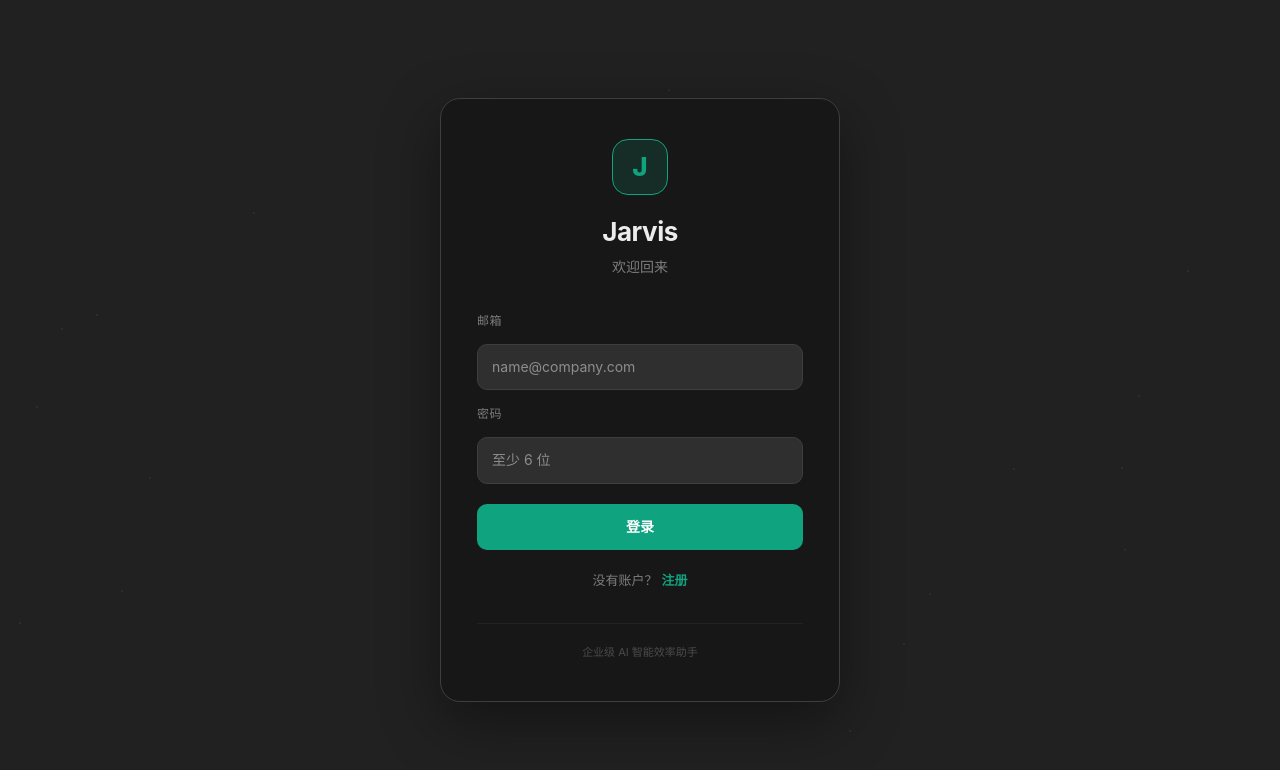
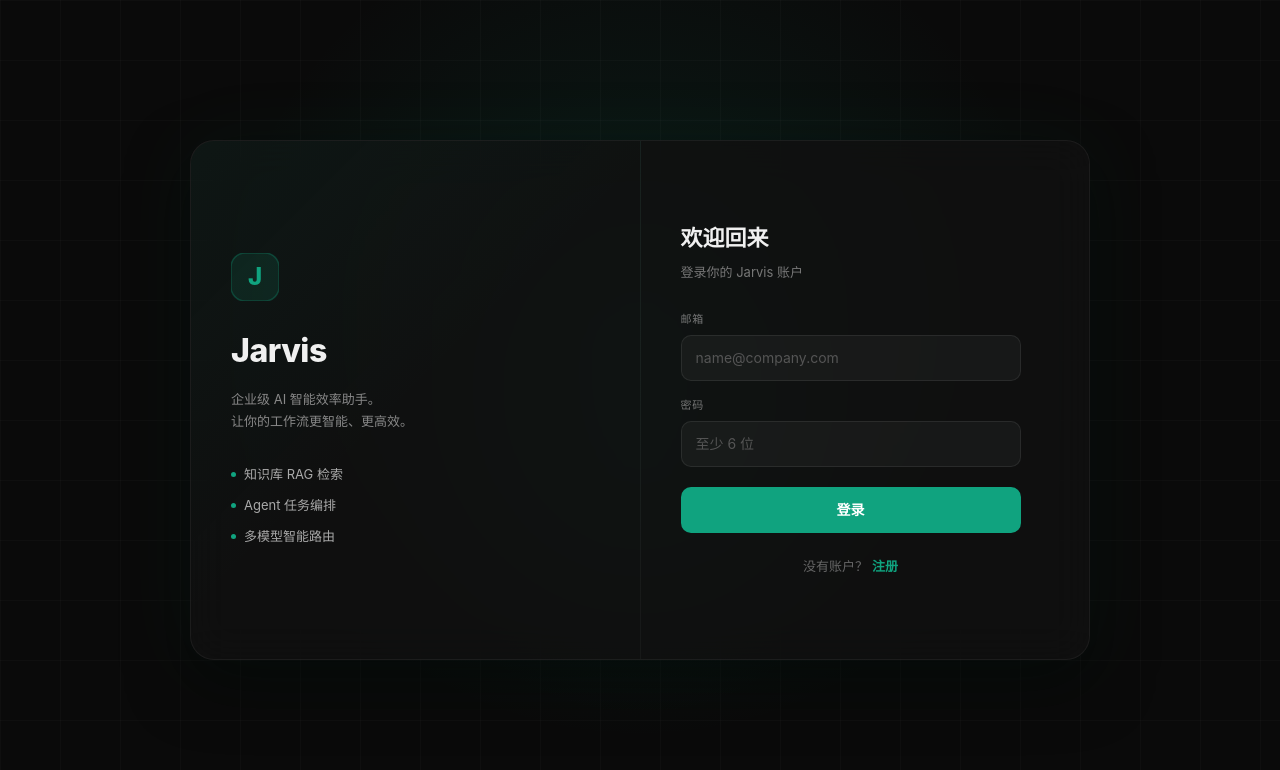
Before and after one commit to zxyxkf/Jarvis, a Vue app in the folder apps/web/: page /login in a window 1280 px wide. Shown: the top 770 px of the page. Built offline with nearby package versions, Linux system fonts and the light colour scheme.

Commit message:
feat: redesigned login page with mouse-tracking spotlight, split branding+form layout, grid background

```diff
--- a/apps/web/src/pages/LoginPage.vue
+++ b/apps/web/src/pages/LoginPage.vue
@@ -2,13 +2,6 @@
 import { ref } from 'vue'
 import { useRouter } from 'vue-router'
 import { useAuthStore } from '@/stores/auth'
-
-// Stable dot positions — generated once, survives re-renders
-const dots = Array.from({ length: 20 }, () => ({
-  left: Math.random() * 100,
-  top: Math.random() * 100,
-  delay: Math.random() * 3,
-}))
 
 const auth = useAuthStore()
 const router = useRouter()
@@ -18,6 +11,14 @@ const name = ref('')
 const isRegister = ref(false)
 const error = ref('')
 const loading = ref(false)
+
+// Spotlight follows mouse
+const spotX = ref(50)
+const spotY = ref(40)
+function onMouseMove(e: MouseEvent) {
+  spotX.value = (e.clientX / window.innerWidth) * 100
+  spotY.value = (e.clientY / window.innerHeight) * 100
+}
 
 async function handleSubmit() {
   error.value = ''
@@ -37,53 +38,187 @@ async function handleSubmit() {
 </script>
 
 <template>
-  <div class="login-page">
-    <div class="bg-dots"><div v-for="d in dots" :key="d.left+d.top" class="dot" :style="{left:`${d.left}%`,top:`${d.top}%`,animationDelay:`${d.delay}s`}" /></div>
+  <div class="login-full" @mousemove="onMouseMove">
+    <!-- Spotlight -->
+    <div class="spotlight" :style="{ background: `radial-gradient(600px circle at ${spotX}% ${spotY}%, rgba(16,163,127,0.12) 0%, transparent 70%)` }" />
+    <div class="spotlight-2" :style="{ background: `radial-gradient(400px circle at ${100-spotX}% ${100-spotY}%, rgba(16,163,127,0.06) 0%, transparent 60%)` }" />
 
-    <div class="card">
-      <div class="card-header">
-        <div class="logo-circle"><span class="logo-j">J</span></div>
-        <h1 class="card-title">Jarvis</h1>
-        <p class="card-sub">{{ isRegister ? '创建你的账户' : '欢迎回来' }}</p>
+    <!-- Grid pattern -->
+    <div class="grid-bg" />
+
+    <div class="login-container">
+      <!-- Left: Branding -->
+      <div class="brand-panel">
+        <div class="brand-inner">
+          <div class="brand-logo">
+            <svg width="48" height="48" viewBox="0 0 48 48" fill="none">
+              <rect width="48" height="48" rx="14" fill="rgba(16,163,127,0.12)" stroke="rgba(16,163,127,0.3)" stroke-width="1.5"/>
+              <text x="24" y="32" text-anchor="middle" font-family="Inter,system-ui,sans-serif" font-weight="800" font-size="24" fill="#10a37f">J</text>
+            </svg>
+          </div>
+          <h1 class="brand-title">Jarvis</h1>
+          <p class="brand-desc">企业级 AI 智能效率助手。<br/>让你的工作流更智能、更高效。</p>
+          <div class="brand-features">
+            <div class="feature"><span class="feature-dot" /> 知识库 RAG 检索</div>
+            <div class="feature"><span class="feature-dot" /> Agent 任务编排</div>
+            <div class="feature"><span class="feature-dot" /> 多模型智能路由</div>
+          </div>
+        </div>
       </div>
 
-      <div v-if="error" class="error-box">{{ error }}</div>
+      <!-- Right: Form -->
+      <div class="form-panel">
+        <div class="form-card">
+          <div class="form-header">
+            <h2 class="form-title">{{ isRegister ? '创建账户' : '欢迎回来' }}</h2>
+            <p class="form-sub">{{ isRegister ? '注册一个 Jarvis 账户' : '登录你的 Jarvis 账户' }}</p>
+          </div>
 
-      <form class="form" @submit.prevent="handleSubmit">
-        <label class="field-label">邮箱</label>
-        <input v-model="email" type="email" placeholder="name@company.com" required class="field-input">
-        <label v-if="isRegister" class="field-label">昵称</label>
-        <input v-if="isRegister" v-model="name" placeholder="你的名字" class="field-input">
-        <label class="field-label">密码</label>
-        <input v-model="password" type="password" placeholder="至少 6 位" required minlength="6" class="field-input">
-        <button type="submit" :disabled="loading" class="submit-btn" :class="{loading}">{{ loading ? '...' : isRegister ? '创建账户' : '登录' }}</button>
-      </form>
+          <div v-if="error" class="error-box">{{ error }}</div>
 
-      <p class="toggle-text">{{ isRegister ? '已有账户？' : '没有账户？' }}<button class="toggle-btn" @click="isRegister=!isRegister;error=''">{{ isRegister ? '登录' : '注册' }}</button></p>
+          <form class="form" @submit.prevent="handleSubmit">
+            <div class="field-group">
+              <label class="field-label">邮箱</label>
+              <input v-model="email" type="email" class="field-input" placeholder="name@company.com" required autocomplete="email" />
+            </div>
 
-      <p class="footer-text">企业级 AI 智能效率助手</p>
+            <div v-if="isRegister" class="field-group">
+              <label class="field-label">昵称</label>
+              <input v-model="name" class="field-input" placeholder="你的名字" autocomplete="name" />
+            </div>
+
+            <div class="field-group">
+              <label class="field-label">密码</label>
+              <input v-model="password" type="password" class="field-input" placeholder="至少 6 位" required minlength="6" autocomplete="current-password" />
+            </div>
+
+            <button type="submit" :disabled="loading" class="submit-btn">
+              {{ loading ? '...' : isRegister ? '创建账户' : '登录' }}
+            </button>
+          </form>
+
+          <div class="toggle-row">
+            <span class="toggle-text">{{ isRegister ? '已有账户？' : '没有账户？' }}</span>
+            <button class="toggle-btn" @click="isRegister=!isRegister;error=''">{{ isRegister ? '登录' : '注册' }}</button>
+          </div>
+        </div>
+      </div>
     </div>
   </div>
 </template>
 
 <style scoped>
-.login-page { display:flex; align-items:center; justify-content:center; width:100vw; height:100vh; background:var(--color-bg-primary); position:relative; overflow:hidden }
-.bg-dots { position:absolute; inset:0; pointer-events:none }
-.dot { position:absolute; width:2px; height:2px; border-radius:50%; background:var(--color-accent); opacity:.2 }
-.card { position:relative; z-index:1; width:400px; max-width:90vw; background:var(--color-bg-secondary); border:1px solid var(--color-border); border-radius:20px; padding:40px 36px; box-shadow:0 20px 60px rgba(0,0,0,.4) }
-.card-header { text-align:center; margin-bottom:32px }
-.logo-circle { width:56px; height:56px; background:var(--color-accent-muted); border:1px solid var(--color-accent); border-radius:16px; display:flex; align-items:center; justify-content:center; margin:0 auto 16px }
-.logo-j { color:var(--color-accent); font-size:26px; font-weight:800 }
-.card-title { font-size:26px; font-weight:700; color:var(--color-text-primary); margin:0 0 4px; letter-spacing:-.5px }
-.card-sub { color:var(--color-text-muted); font-size:14px; margin:0 }
-.error-box { background:rgba(239,68,68,.08); border:1px solid rgba(239,68,68,.2); border-radius:10px; padding:10px 14px; margin-bottom:20px; color:#f87171; font-size:13px }
-.form { display:flex; flex-direction:column; gap:14px }
-.field-label { font-size:12px; color:var(--color-text-muted); font-weight:500; text-transform:uppercase; letter-spacing:.05em }
-.field-input { width:100%; box-sizing:border-box; background:var(--color-bg-tertiary); border:1px solid var(--color-border); border-radius:10px; padding:11px 14px; font-size:14px; color:var(--color-text-primary); outline:none; transition:border-color .2s; font-family:inherit }
-.field-input:focus { border-color:var(--color-accent) }
-.submit-btn { width:100%; margin-top:6px; background:var(--color-accent); border:none; border-radius:10px; padding:12px; color:#fff; font-size:14px; font-weight:600; cursor:pointer; transition:opacity .2s; font-family:inherit }
-.submit-btn.loading { opacity:.6; cursor:not-allowed }
-.toggle-text { text-align:center; margin-top:20px; color:var(--color-text-muted); font-size:13px }
-.toggle-btn { margin-left:4px; font-size:13px; color:var(--color-accent); font-weight:600; background:none; border:none; cursor:pointer; font-family:inherit }
-.footer-text { text-align:center; margin-top:32px; padding-top:20px; border-top:1px solid var(--color-border-light); color:var(--color-text-muted); opacity:.5; font-size:11px }
+.login-full {
+  width: 100vw; height: 100vh;
+  background: #0a0a0a;
+  display: flex; align-items: center; justify-content: center;
+  position: relative; overflow: hidden;
+  font-family: Inter, system-ui, sans-serif;
+}
+
+/* ── Spotlights ── */
+.spotlight, .spotlight-2 {
+  position: absolute; inset: 0; pointer-events: none;
+  transition: background 0.3s ease-out;
+}
+
+/* ── Grid ── */
+.grid-bg {
+  position: absolute; inset: 0; pointer-events: none;
+  background-image:
+    linear-gradient(rgba(255,255,255,0.02) 1px, transparent 1px),
+    linear-gradient(90deg, rgba(255,255,255,0.02) 1px, transparent 1px);
+  background-size: 60px 60px;
+}
+
+/* ── Container ── */
+.login-container {
+  position: relative; z-index: 1;
+  display: flex;
+  width: 900px; max-width: 96vw; min-height: 520px;
+  background: rgba(17,17,17,0.8);
+  border: 1px solid rgba(255,255,255,0.06);
+  border-radius: 24px;
+  overflow: hidden;
+  box-shadow: 0 0 80px rgba(16,163,127,0.06), 0 24px 60px rgba(0,0,0,0.5);
+  backdrop-filter: blur(20px);
+}
+
+/* ── Left Branding ── */
+.brand-panel {
+  flex: 1; display: flex; align-items: center; padding: 48px 40px;
+  background: linear-gradient(135deg, rgba(16,163,127,0.06) 0%, transparent 50%);
+  border-right: 1px solid rgba(255,255,255,0.04);
+}
+.brand-inner { max-width: 320px }
+.brand-logo { margin-bottom: 24px }
+.brand-title {
+  font-size: 32px; font-weight: 800; color: #f0f0f0;
+  margin: 0 0 12px; letter-spacing: -0.5px;
+}
+.brand-desc {
+  font-size: 13px; color: #888; line-height: 1.7; margin: 0 0 32px;
+}
+.brand-features { display: flex; flex-direction: column; gap: 10px }
+.feature { font-size: 13px; color: #aaa; display: flex; align-items: center; gap: 8px }
+.feature-dot {
+  width: 5px; height: 5px; border-radius: 50%; background: #10a37f;
+  flex-shrink: 0;
+}
+
+/* ── Right Form ── */
+.form-panel {
+  flex: 1; display: flex; align-items: center; padding: 48px 40px;
+}
+.form-card { width: 100%; max-width: 340px }
+.form-header { margin-bottom: 28px }
+.form-title { font-size: 22px; font-weight: 700; color: #f0f0f0; margin: 0 0 6px }
+.form-sub { font-size: 13px; color: #777; margin: 0 }
+
+.error-box {
+  background: rgba(239,68,68,0.06); border: 1px solid rgba(239,68,68,0.15);
+  border-radius: 10px; padding: 10px 14px; margin-bottom: 20px;
+  color: #f87171; font-size: 13px;
+}
+
+.form { display: flex; flex-direction: column; gap: 16px }
+.field-group { display: flex; flex-direction: column; gap: 6px }
+.field-label {
+  font-size: 11px; color: #777; text-transform: uppercase;
+  letter-spacing: 0.06em; font-weight: 500;
+}
+.field-input {
+  width: 100%; box-sizing: border-box;
+  padding: 11px 14px;
+  background: rgba(255,255,255,0.04);
+  border: 1px solid rgba(255,255,255,0.08);
+  border-radius: 10px;
+  font-size: 14px; color: #e0e0e0; outline: none;
+  font-family: inherit;
+  transition: border-color 0.2s, background 0.2s;
+}
+.field-input:focus {
+  border-color: rgba(16,163,127,0.5);
+  background: rgba(16,163,127,0.04);
+}
+.field-input::placeholder { color: #555 }
+
+.submit-btn {
+  width: 100%; margin-top: 4px;
+  padding: 12px;
+  background: #10a37f; color: #fff; border: none;
+  border-radius: 10px; font-size: 14px; font-weight: 600;
+  cursor: pointer; font-family: inherit;
+  transition: background 0.2s, opacity 0.2s;
+}
+.submit-btn:hover { background: #0d8c6d }
+.submit-btn:disabled { opacity: 0.5; cursor: not-allowed }
+
+.toggle-row { text-align: center; margin-top: 20px }
+.toggle-text { font-size: 13px; color: #666 }
+.toggle-btn {
+  margin-left: 4px; font-size: 13px; color: #10a37f; font-weight: 600;
+  background: none; border: none; cursor: pointer; font-family: inherit;
+}
+.toggle-btn:hover { color: #34d399 }
 </style>
```
